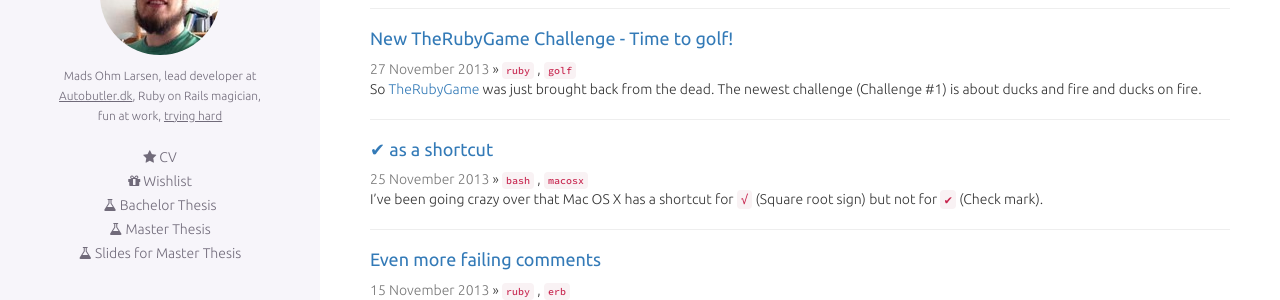
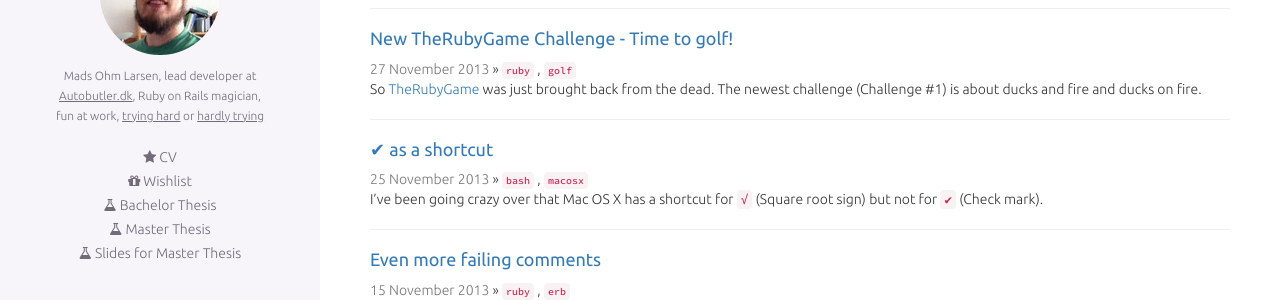
Before and after one commit to omegahm/omegahm.github.io, a Jekyll site: the page built from index.html, in a window 1280 px wide. Shown: the part 165-465 px from the top of the page. Built offline with Jekyll 4.4.1, drawn with Linux system fonts in a browser that asks for light colours; nearby versions of some CDN libraries; Markdown is read by kramdown in place of the engine named in the settings.

Commit message:
Added codewars profile

```diff
--- a/_includes/header.html
+++ b/_includes/header.html
@@ -65,7 +65,7 @@
               <span itemprop="description">
                 lead developer at
                 <a href="http://www.autobutler.dk" target="_blank" itemprop="worksFor">Autobutler.dk</a>,
-                Ruby on Rails magician, fun at work, <a href="http://projecteuler.net/profile/omegahm.png" taget="_blank" itemprop="award">trying hard</a>
+                Ruby on Rails magician, fun at work, <a href="http://projecteuler.net/profile/omegahm.png" taget="_blank" itemprop="award">trying hard</a> or <a href="http://www.codewars.com/users/omegahm">hardly trying</a>
               </span>
             </small>
           </p>
```
